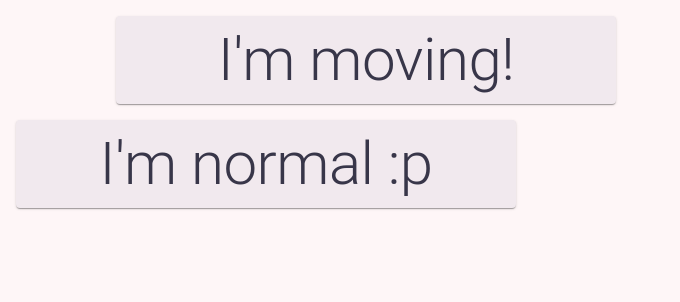
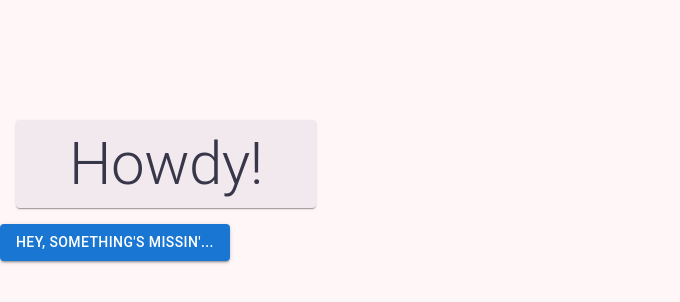
Before and after one commit to eclectic-kitty/react-mui-experiments, a React (Create React App) app: page / in a window 1280 px wide. Shown: the top 302 px of the page, without its empty margins (0-680 px from the left). Built offline with nearby package versions, Linux system fonts and the light colour scheme.

Commit message:
spring animations now working with MUI

```diff
--- a/src/App.js
+++ b/src/App.js
@@ -20,16 +20,24 @@ const AnimatedPaper = animated(Paper);
 
 // Creating the animation
 const App = () => {
-  const springs = useSpring({
+  const [springs, springsApi] = useSpring(() => ({
     // Note that we can seemingly animate any css property?
     // Here using left instead of x to account for the margin
+    from: { left: 0, opacity: 0 },
+  }));
+
+  const handleClick = () => {
+    springsApi.start({
       from: {
         left: 0,
+        opacity: 0,
       },
       to: {
         left: 100,
+        opacity: 1,
       },
     });
+  };
 
   return (
     <ThemeProvider theme={auTheme}>
@@ -39,7 +47,7 @@ const App = () => {
           sx={{
             position: "relative",
             textAlign: "center",
-            width: 500,
+            width: 1100,
             margin: 2,
             padding: 1,
           }}
@@ -49,11 +57,17 @@ const App = () => {
             ...springs,
           }}
         >
-          <Typography variant={"h2"}>I'm moving!</Typography>
+          <Typography variant={"h2"}>
+            I've been here the whole time, pardner :p
+          </Typography>
         </AnimatedPaper>
-        <Paper sx={{ textAlign: "center", width: 500, margin: 2, padding: 1 }}>
-          <Typography variant={"h2"}>I'm normal :p</Typography>
+        <Paper sx={{ textAlign: "center", width: 300, margin: 2, padding: 1 }}>
+          <Typography variant={"h2"}>Howdy!</Typography>
         </Paper>
+        {/* Not sure why when we provide the function to onClick, it doesn't need () */}
+        <Button variant="contained" onClick={handleClick}>
+          Hey, something's missin'...
+        </Button>
       </CssBaseline>
     </ThemeProvider>
   );
--- a/src/ReactSpringIntro.js
+++ b/src/ReactSpringIntro.js
@@ -2,9 +2,10 @@ import * as React from "react";
 import { useSpring, animated } from "@react-spring/web";
 
 const App = () => {
-  // Still a little confused about the map function, this isn't helping...
+  // Q: Still a little confused about the map function, this isn't helping...
   // springs is an object copied into an animated.x component's css styling that seems to contain info about the animation itself
   // api is an object with various methods that let us control an animation
+  // Q: Not sure why we need to give a from both to useSpring() and to api.start()
   const [springs, api] = useSpring(() => ({
     from: { x: 0, y: 0 },
   }));
```
Lines whose indentation alone changed are shown as unchanged.
